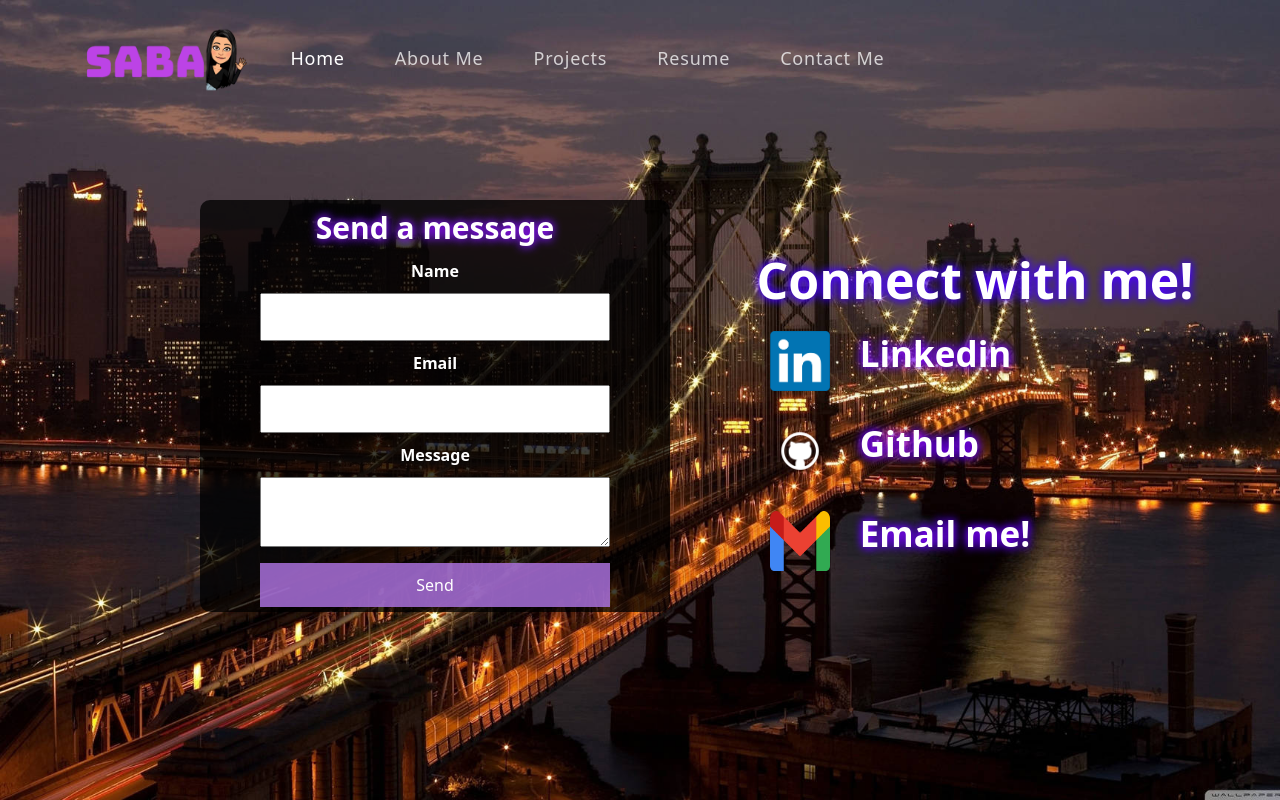
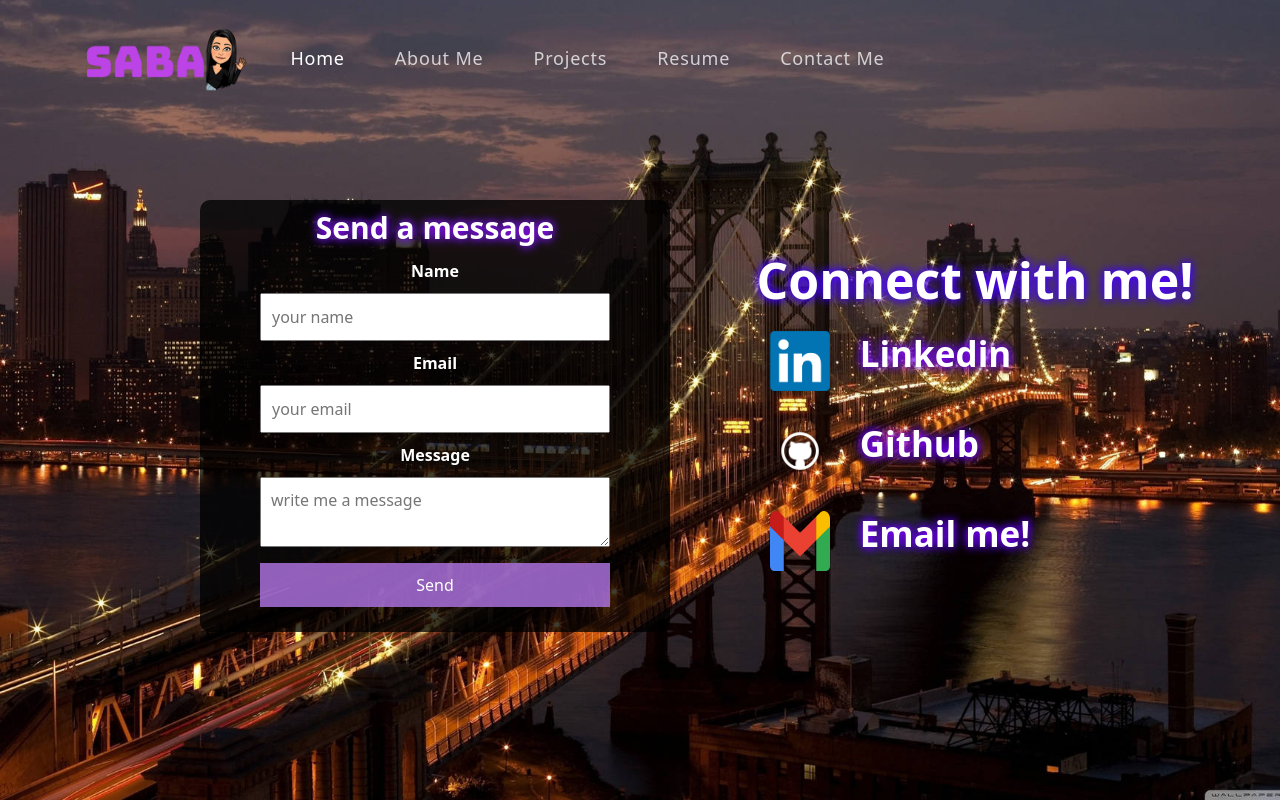
Before and after one commit to sabashahbaz/My-Portfolio, a React (Create React App) app in the folder my-portfolio/: page /contact in a window 1280 px wide. Built offline with nearby package versions, Linux system fonts and the light colour scheme; no server answers.

Commit message:
contact form edits

```diff
--- a/my-portfolio/src/CSS/Contact.css
+++ b/my-portfolio/src/CSS/Contact.css
@@ -25,6 +25,7 @@
     margin-left: 200px;
     padding-right: 50px;
     padding-left: 50px;
+    padding-bottom: 20px;
     margin-top: 50px;
     border-radius: 10px;
     color: white;
--- a/my-portfolio/src/components/Contact.js
+++ b/my-portfolio/src/components/Contact.js
@@ -31,13 +31,14 @@ import CSS from '../CSS/Contact.css';
             <h2 className="header-msg">Send a message</h2>
                 <form className="form"ref={form} onSubmit={sendEmail}>
                     <label>Name</label>
-                    <input type="text" name="user_name" />
+                    <input type="text" name="user_name" placeholder="your name" />
 
                     <label>Email</label>
-                    <input type="email" name="user_email" />
+                    <input type="email" name="user_email" placeholder="your email"/>
 
                     <label>Message</label>
-                    <textarea name="message" />
+                    <textarea name="message"placeholder="write me a message"/>
+
                     <input type="submit" value="Send" />
                     </form>
             </div>
```
